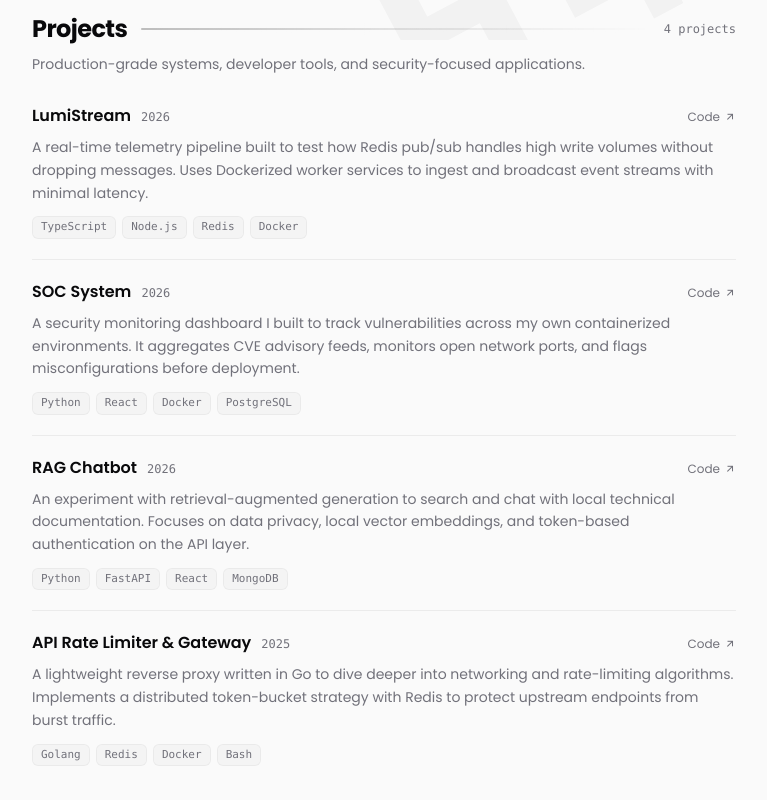
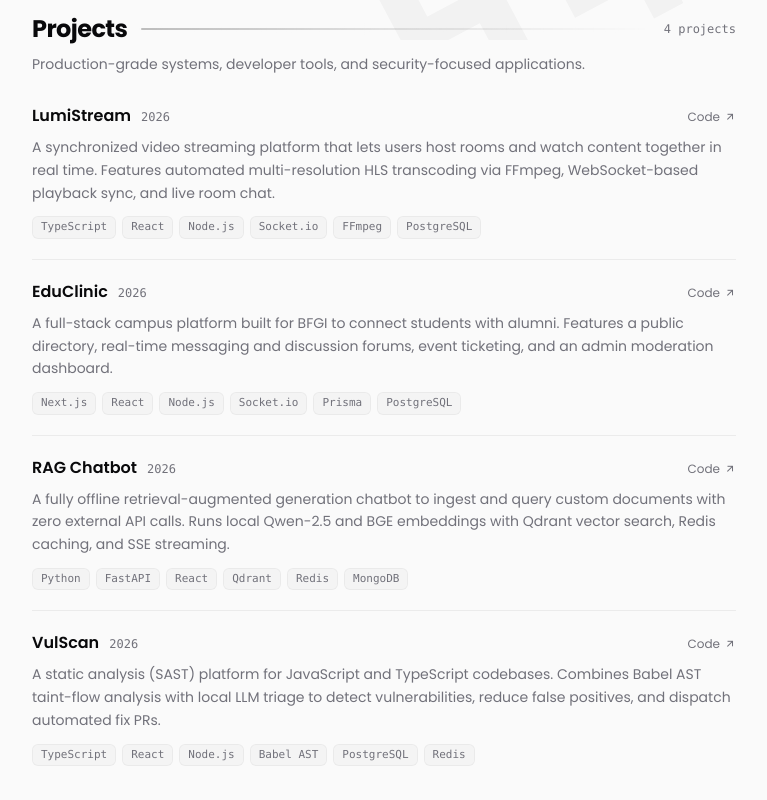
Before and after one commit to mohitdevx/Personal-Portfolio, a React (Vite) app: page / in a window 1280 px wide. Shown: the part 760-1560 px from the top of the page, without its empty margins (256-1023 px from the left). Built offline with nearby package versions, Linux system fonts and the light colour scheme; no server answers.

Commit message:
updating projects & its details

```diff
--- a/src/pages/Projects.tsx
+++ b/src/pages/Projects.tsx
@@ -14,33 +14,33 @@ const PROJECTS: Project[] = [
     title: 'LumiStream',
     year: '2026',
     summary:
-      'A real-time telemetry pipeline built to test how Redis pub/sub handles high write volumes without dropping messages. Uses Dockerized worker services to ingest and broadcast event streams with minimal latency.',
-    stack: ['TypeScript', 'Node.js', 'Redis', 'Docker'],
+      'A synchronized video streaming platform that lets users host rooms and watch content together in real time. Features automated multi-resolution HLS transcoding via FFmpeg, WebSocket-based playback sync, and live room chat.',
+    stack: ['TypeScript', 'React', 'Node.js', 'Socket.io', 'FFmpeg', 'PostgreSQL'],
     githubUrl: 'https://github.com/mohitdevx/lumistream',
   },
   {
-    title: 'SOC System',
+    title: 'EduClinic',
     year: '2026',
     summary:
-      'A security monitoring dashboard I built to track vulnerabilities across my own containerized environments. It aggregates CVE advisory feeds, monitors open network ports, and flags misconfigurations before deployment.',
-    stack: ['Python', 'React', 'Docker', 'PostgreSQL'],
-    githubUrl: 'https://github.com/mohitdevx/soc-system',
+      'A full-stack campus platform built for BFGI to connect students with alumni. Features a public directory, real-time messaging and discussion forums, event ticketing, and an admin moderation dashboard.',
+    stack: ['Next.js', 'React', 'Node.js', 'Socket.io', 'Prisma', 'PostgreSQL'],
+    githubUrl: 'https://github.com/alumniconnect4/educlinic',
   },
   {
     title: 'RAG Chatbot',
     year: '2026',
     summary:
-      'An experiment with retrieval-augmented generation to search and chat with local technical documentation. Focuses on data privacy, local vector embeddings, and token-based authentication on the API layer.',
-    stack: ['Python', 'FastAPI', 'React', 'MongoDB'],
+      'A fully offline retrieval-augmented generation chatbot to ingest and query custom documents with zero external API calls. Runs local Qwen-2.5 and BGE embeddings with Qdrant vector search, Redis caching, and SSE streaming.',
+    stack: ['Python', 'FastAPI', 'React', 'Qdrant', 'Redis', 'MongoDB'],
     githubUrl: 'https://github.com/mohitdevx/RAG-Chatbot',
   },
   {
-    title: 'API Rate Limiter & Gateway',
-    year: '2025',
+    title: 'VulScan',
+    year: '2026',
     summary:
-      'A lightweight reverse proxy written in Go to dive deeper into networking and rate-limiting algorithms. Implements a distributed token-bucket strategy with Redis to protect upstream endpoints from burst traffic.',
-    stack: ['Golang', 'Redis', 'Docker', 'Bash'],
-    githubUrl: 'https://github.com/mohitdevx',
+      'A static analysis (SAST) platform for JavaScript and TypeScript codebases. Combines Babel AST taint-flow analysis with local LLM triage to detect vulnerabilities, reduce false positives, and dispatch automated fix PRs.',
+    stack: ['TypeScript', 'React', 'Node.js', 'Babel AST', 'PostgreSQL', 'Redis'],
+    githubUrl: 'https://github.com/mohitdevx/vul-scan',
   },
 ];
 
```
Also changed, not shown: 2 other files (tests, documents, lock files or other folders).
